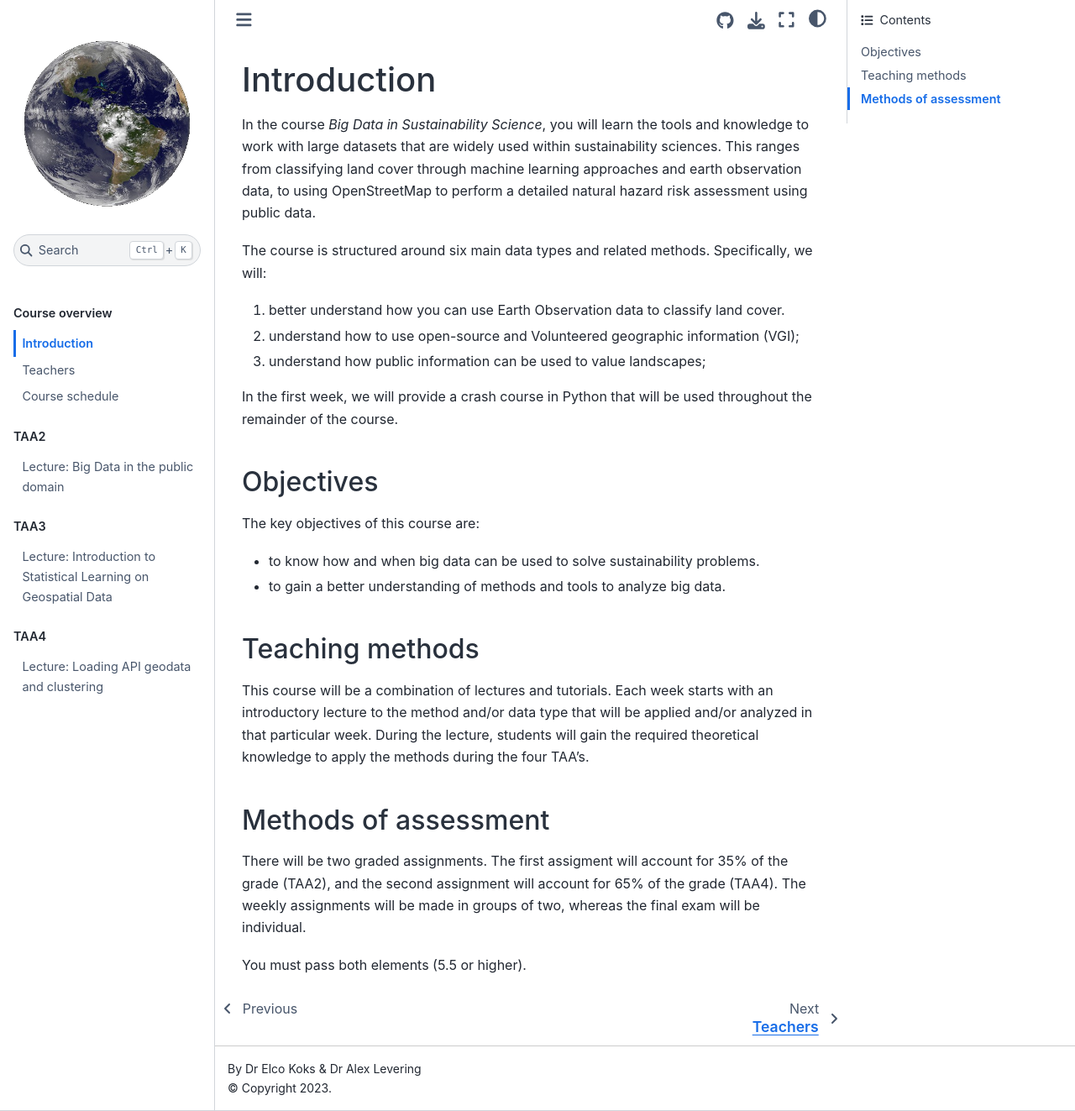
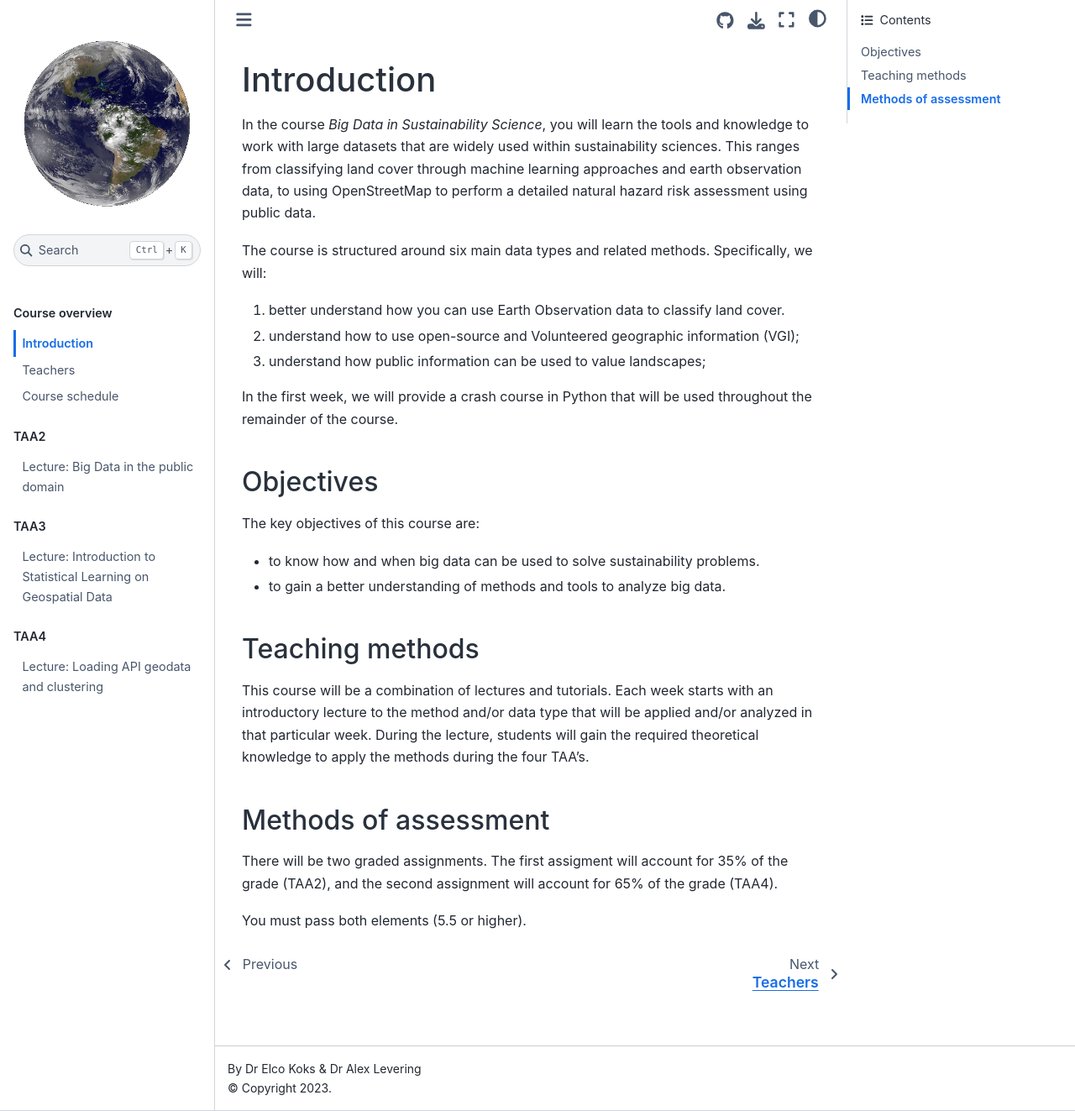
Before and after one commit to VU-IVM/UNIGIS_ProgrammingGIS, a Jupyter Book: the page built from course_basics/course_intro.md, in a window 1280 px wide and 1323 px high. Shown: the whole window at 84% size. Built offline with Jupyter Book 1.0.4 settings and Sphinx 7.4.7 and the Sphinx Book theme 1.1.4, drawn with Linux system fonts in a browser that asks for light colours; pages that are not in the unit, such as notebooks, are missing from menus.

Commit message:
fix group thing

```diff
--- a/course_basics/course_intro.md
+++ b/course_basics/course_intro.md
@@ -19,6 +19,6 @@ The key objectives of this course are:
 This course will be a combination of lectures and tutorials. Each week starts with an introductory lecture to the method and/or data type that will be applied and/or analyzed in that particular week. During the lecture, students will gain the required theoretical knowledge to apply the methods during the four TAA's.
 
 ## Methods of assessment
-There will be two graded assignments. The first assigment will account for 35% of the grade (TAA2), and the second assignment will account for 65% of the grade (TAA4). The weekly assignments will be made in groups of two, whereas the final exam will be individual.
+There will be two graded assignments. The first assigment will account for 35% of the grade (TAA2), and the second assignment will account for 65% of the grade (TAA4).
 
 You must pass both elements (5.5 or higher).
```
